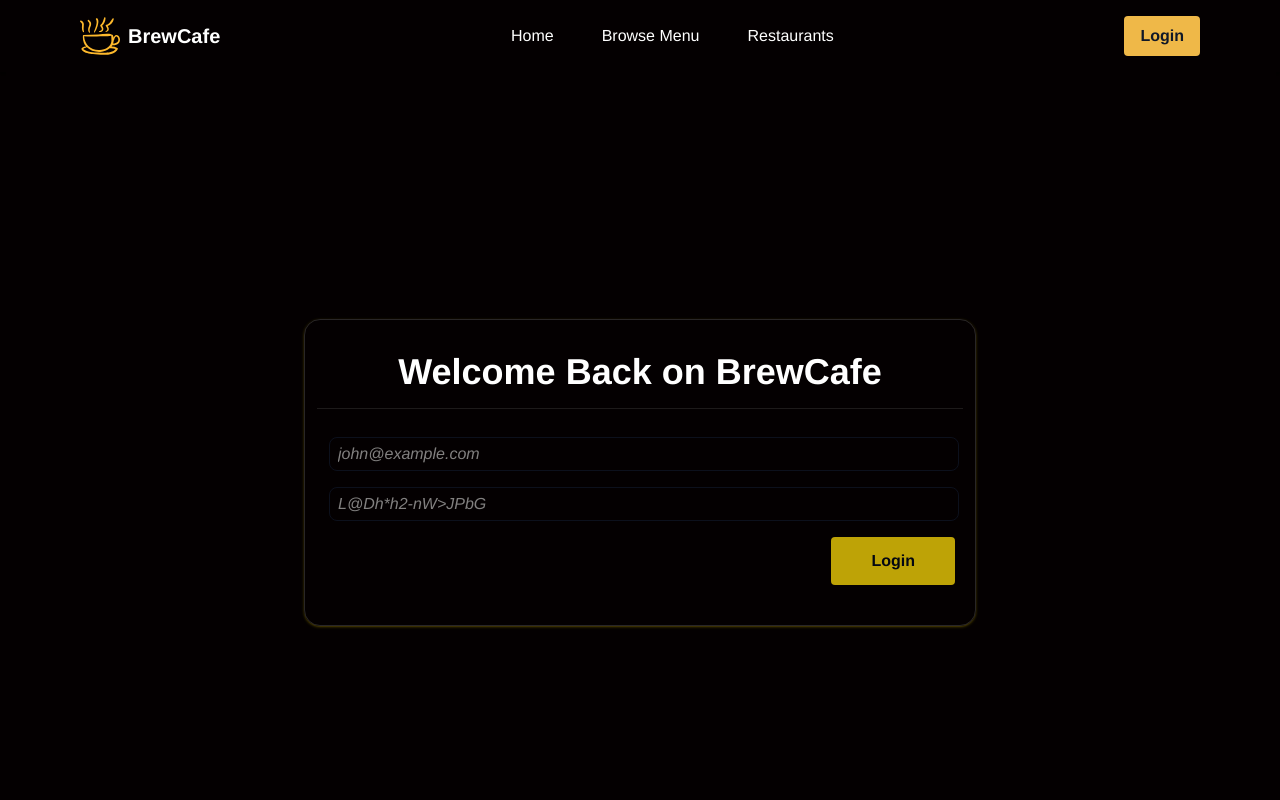
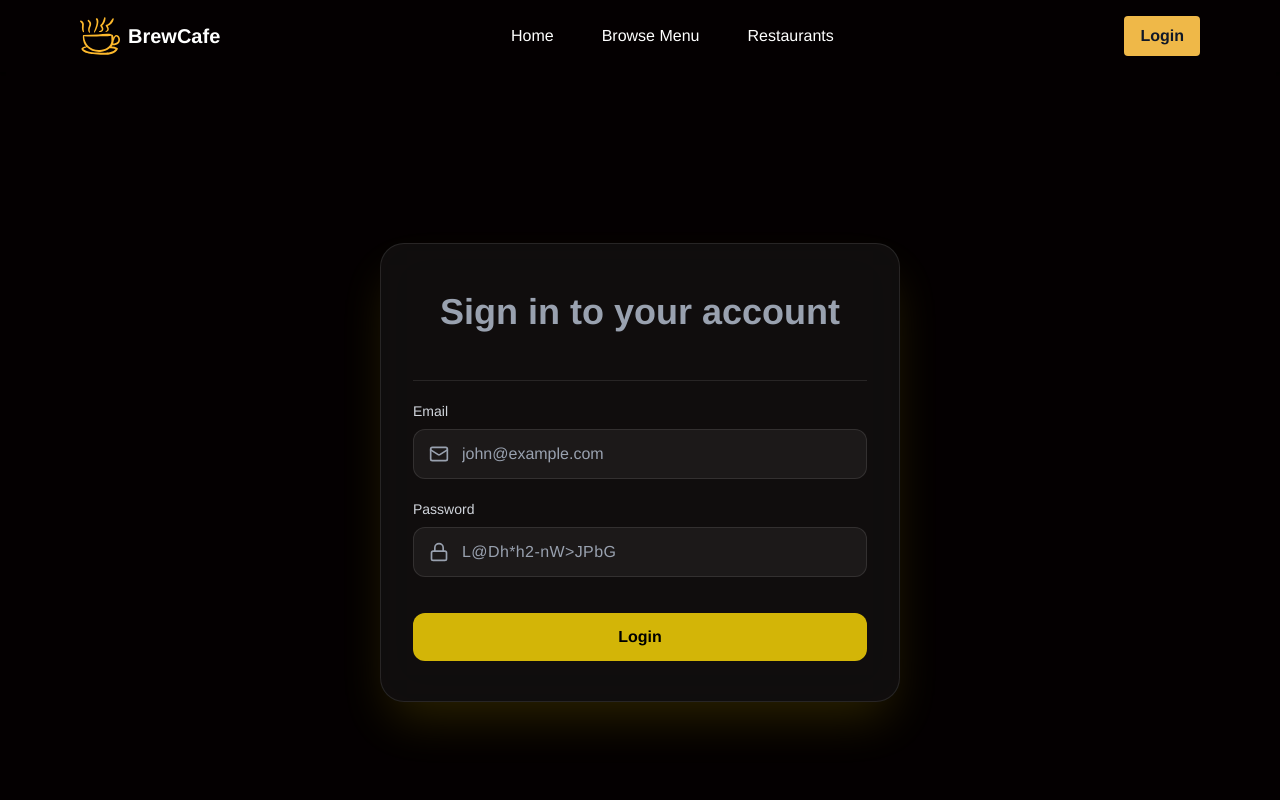
Before and after one commit to DeveloperWide/Cafe_Ordering_Platform, a React (Vite) app in the folder client/: page /cafe/auth/login in a window 1280 px wide. Shown: the top 800 px of the page. Built offline with nearby package versions, Linux system fonts and the light colour scheme; no server answers.

Commit message:
Update Input Component

```diff
--- a/client/src/components/auth/Form.tsx
+++ b/client/src/components/auth/Form.tsx
@@ -1,6 +1,7 @@
-import { useState, type InputHTMLAttributes } from "react";
+import { useState, type ComponentType, type InputHTMLAttributes } from "react";
 import Input from "./Input";
 import { axiosInstace } from "../../utils/axiosInstance";
+import { Lock, Mail, User, type LucideProps } from "lucide-react";
 
 interface FormProps {
   type: "signup" | "login";
@@ -17,6 +18,7 @@ interface InputArr {
   name: string;
   placeholder?: string;
   value?: InputHTMLAttributes<HTMLInputElement>["value"];
+  icon: ComponentType<LucideProps>;
 }
 
 const Form = ({ type }: FormProps) => {
@@ -27,18 +29,6 @@ const Form = ({ type }: FormProps) => {
   });
 
   const inputs: InputArr[] = [
-    {
-      type: "email",
-      placeholder: "john@example.com",
-      name: "email",
-      value: data.email,
-    },
-    {
-      type: "password",
-      placeholder: "L@Dh*h2-nW>JPbG",
-      name: "password",
-      value: data.password,
-    },
     ...(type == "signup"
       ? [
           {
@@ -46,9 +36,24 @@ const Form = ({ type }: FormProps) => {
             placeholder: "John Doe",
             name: "name",
             value: data.name,
+            icon: User,
           },
         ]
       : []),
+    {
+      type: "email",
+      placeholder: "john@example.com",
+      name: "email",
+      value: data.email,
+      icon: Mail,
+    },
+    {
+      type: "password",
+      placeholder: "L@Dh*h2-nW>JPbG",
+      name: "password",
+      value: data.password,
+      icon: Lock,
+    },
   ];
 
   const onSubmitHandler = (e: React.SubmitEvent<HTMLFormElement>) => {
@@ -88,11 +93,15 @@ const Form = ({ type }: FormProps) => {
 
   return (
     <form
-      className="border border-white/15 rounded-2xl shadow shadow-xl/30 shadow-secondary px-3 py-8 flex flex-col justify-center w-80 md:w-xl lg:w-2xl"
+      className="w-80 sm:w-105 md:w-130 rounded-3xl border border-white/10 bg-white/5 backdrop-blur-xl shadow-2xl shadow-secondary/20 px-8 py-10 flex flex-col"
       onSubmit={onSubmitHandler}
     >
-      <h1 className="self-center text-xl sm:text-2xl md:text-3xl lg:text-4xl font-semibold">
-        {type == "signup" ? "Welcome on BrewCafe" : "Welcome Back on BrewCafe"}
+      <h1 className="text-center text-4xl font-bold text-white">
+        <p className="mt-2 mb-8 text-center text-gray-400">
+          {type === "signup"
+            ? "Create your account to continue"
+            : "Sign in to your account"}
+        </p>
       </h1>
       <hr className="w-full text-white/10 mb-5 mt-4" />
 
@@ -104,14 +113,15 @@ const Form = ({ type }: FormProps) => {
             placeholder={input.placeholder}
             value={input.value}
             onChange={onChangeHandler}
-            className="mx-1 my-2"
-            label={false}
+            className={`${input.type == "password" ? "tracking-wide font-medium" : ""}`}
+            label={true}
+            icon={input.icon}
           />
         );
       })}
       <button
         type="submit"
-        className="self-end relative z-0 rounded font-semibold text-gray-950 bg-secondary/90 px-10 py-3 transition-[all_0.3s_ease] after:absolute after:left-0 after:top-0 after:-z-10 after:h-full after:w-0 after:rounded after:bg-secondary cursor-pointer after:transition-[all_0.3s_ease]  hover:after:w-full mx-2 my-2 "
+        className="mt-4 w-full rounded-xl bg-secondary py-3 font-semibold text-black transition-all duration-300 hover:scale-[1.02] hover:shadow-lg hover:shadow-secondary/40 active:scale-95"
       >
         {type == "signup" ? "Signup" : "Login"}
       </button>
--- a/client/src/components/auth/Input.tsx
+++ b/client/src/components/auth/Input.tsx
@@ -1,5 +1,6 @@
 import { type InputHTMLAttributes } from "react";
-import type { ChangeEvent } from "react";
+import type { ChangeEvent, ComponentType } from "react";
+import type { LucideProps } from "lucide-react";
 
 interface InputProps {
   type: InputHTMLAttributes<HTMLInputElement>["type"];
@@ -9,6 +10,7 @@ interface InputProps {
   onChange: (e: ChangeEvent<HTMLInputElement>) => void;
   className?: string;
   label?: boolean;
+  icon: ComponentType<LucideProps>;
 }
 
 const Input = ({
@@ -19,13 +21,25 @@ const Input = ({
   onChange,
   className,
   label = true,
+  icon: Icon,
 }: InputProps) => {
   return (
-    <div className="mx-2">
+    <div className="mb-5">
       {label && (
-        <label htmlFor={name} className="text-sm font-medium capitalize">
-          {name} :
+        <label
+          htmlFor={name}
+          className="mb-2 block text-sm font-medium text-gray-300 capitalize"
+        >
+          {name}
         </label>
+      )}
+
+      <div className="relative">
+        {Icon && (
+          <Icon
+            size={20}
+            className="absolute left-4 top-1/2 -translate-y-1/2 text-gray-400"
+          />
         )}
 
         <input
@@ -36,10 +50,9 @@ const Input = ({
           placeholder={placeholder}
           onChange={onChange}
           autoComplete="off"
-        className={`px-2 py-1 rounded-lg border border-gray-900/70 text-white focus:border-white/30 italic outline-none ${
-          label ? "w-[75%] mx-0.5 sm:w-[90%]" : "w-full"
-        } ${className ?? ""}`}
+          className={`w-full rounded-xl border border-white/10 bg-white/5 py-3 text-white placeholder:text-gray-400 outline-none transition-all duration-300 hover:border-white/20 focus:border-secondary focus:bg-white/10 focus:ring-2 focus:ring-secondary/40 ${Icon ? "pl-12 pr-4" : "px-4"} ${className}`}
         />
+      </div>
     </div>
   );
 };
--- a/client/src/components/products/ProductModal.tsx
+++ b/client/src/components/products/ProductModal.tsx
@@ -2,6 +2,14 @@ import Modal from "../Modal";
 import Input from "../auth/Input";
 import { useProductModal } from "../../hooks/useProductModal";
 import type { ProductModalProps } from "../../types/products.types";
+import {
+  Captions,
+  DollarSign,
+  Image,
+  IndianRupee,
+  Layers,
+  ReceiptText,
+} from "lucide-react";
 
 const ProductModal = ({ isOpen, onClose, type, data }: ProductModalProps) => {
   const { productData, onChange, handleSubmit } = useProductModal({
@@ -26,21 +34,28 @@ const ProductModal = ({ isOpen, onClose, type, data }: ProductModalProps) => {
             onChange={onChange}
             className="bg-gray-70 border border-white/15"
             label={true}
+            icon={Captions}
           />
 
           {/* Description */}
-          <div className="flex flex-col gap-2">
+          <div className="flex flex-col gap-2 relative">
             <label htmlFor="description" className="text-sm font-medium">
               Description
             </label>
+
+            <ReceiptText
+              size={20}
+              className="absolute left-2 top-1/4 -translate-y-1/2 text-gray-400"
+            />
 
             <textarea
               id="description"
               name="description"
               value={productData.description}
               onChange={onChange}
-              rows={5}
-              className="w-full rounded-lg border border-white/15 px-3 py-2 outline-none focus:border-white/30"
+              rows={6}
+              placeholder="Describe your product, its features, and what makes it unique..."
+              className="w-full rounded-xl border border-white/10 bg-white/5 py-2 ps-9 pe-3 text-white placeholder:text-gray-400 outline-none transition-all duration-300 hover:border-white/20 focus:border-secondary focus:bg-white/10 focus:ring-2 focus:ring-secondary/40"
             />
           </div>
 
@@ -54,6 +69,7 @@ const ProductModal = ({ isOpen, onClose, type, data }: ProductModalProps) => {
               onChange={onChange}
               className="bg-gray-70 border border-white/15 md:w-[80%]"
               label={true}
+              icon={Layers}
             />
 
             <Input
@@ -64,6 +80,7 @@ const ProductModal = ({ isOpen, onClose, type, data }: ProductModalProps) => {
               onChange={onChange}
               className="bg-gray-70 border border-white/15 md:w-[80%]"
               label={true}
+              icon={IndianRupee}
             />
           </div>
 
@@ -78,6 +95,7 @@ const ProductModal = ({ isOpen, onClose, type, data }: ProductModalProps) => {
               onChange={onChange}
               className="bg-gray-70 border border-white/15"
               label={false}
+              icon={Image}
             />
           </div>
 
```
Lines whose indentation alone changed are shown as unchanged.
